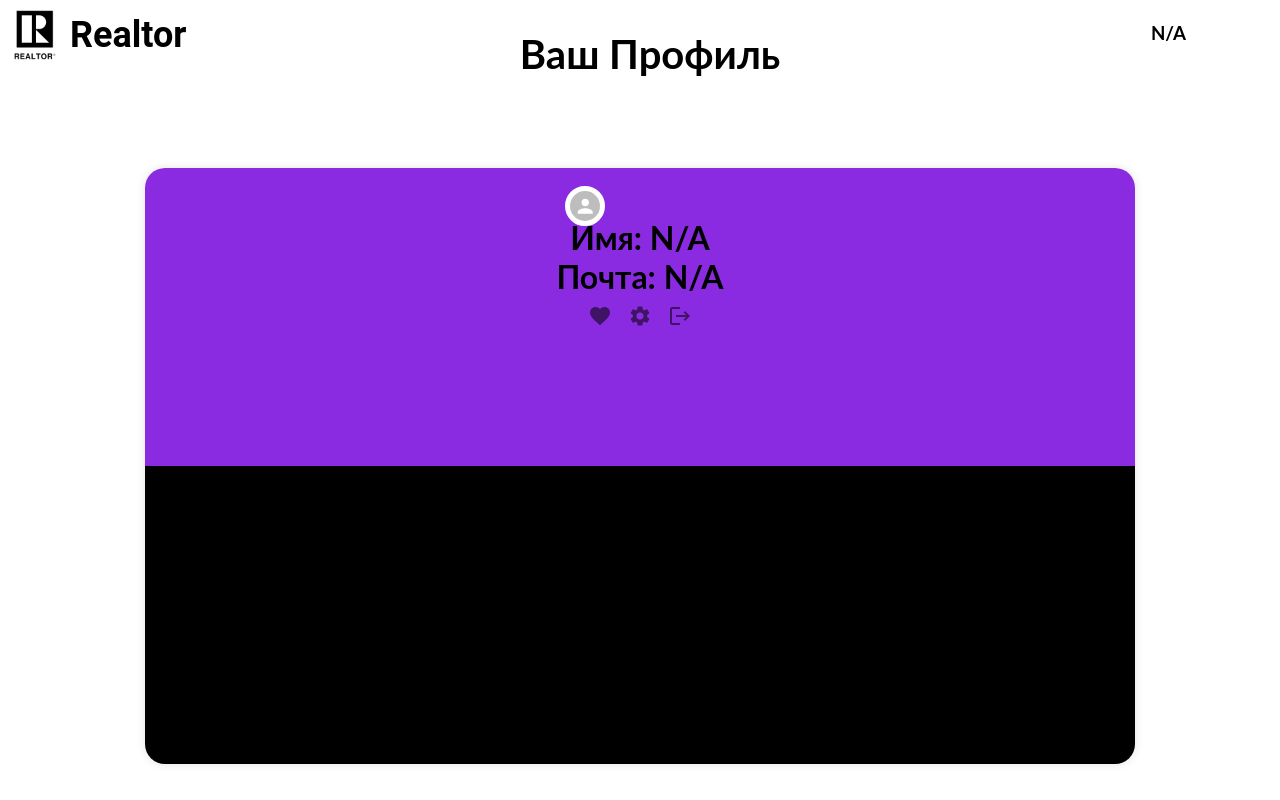
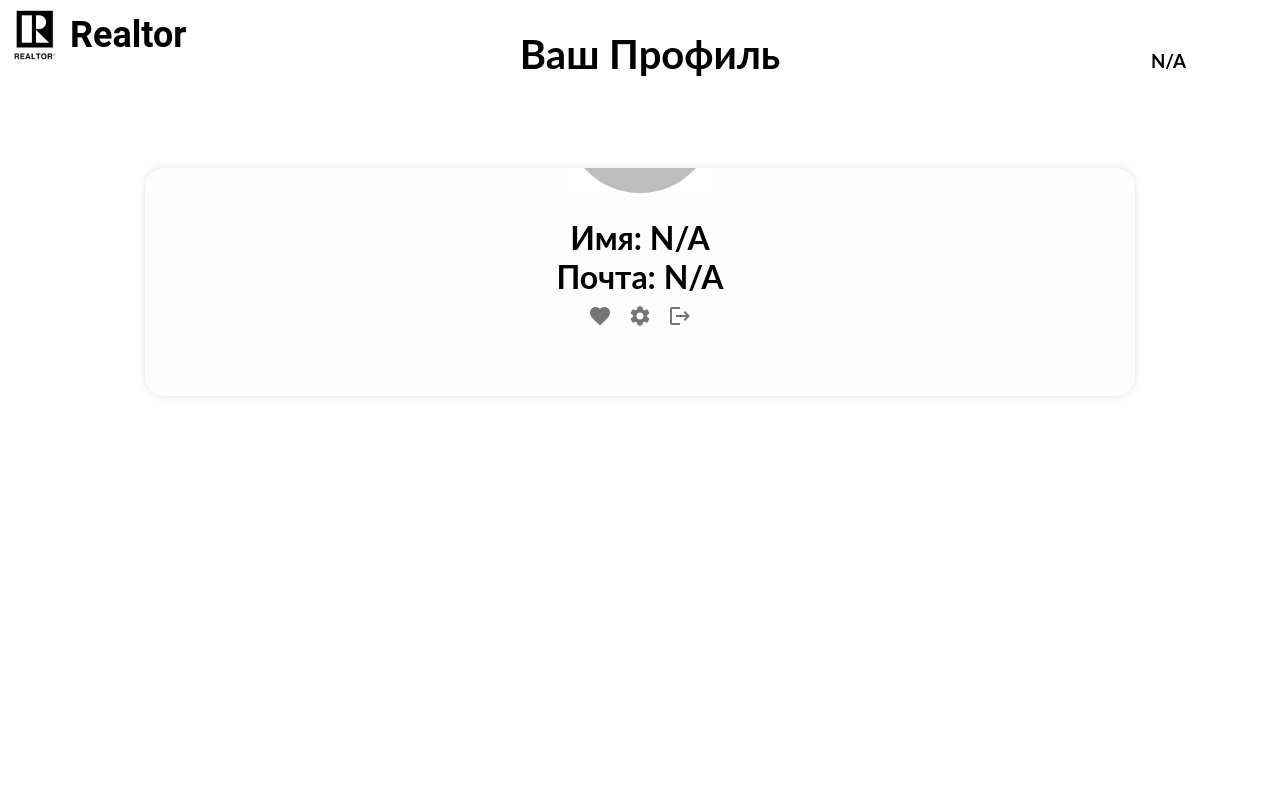
Before and after one commit to Muhammadrashod/Realtor-App, a React (Create React App) app: page /profile in a window 1280 px wide. Shown: the top 800 px of the page. Built offline with nearby package versions, Linux system fonts and the light colour scheme.

Commit message:
ProfilePage

```diff
--- a/package.json
+++ b/package.json
@@ -55,5 +55,8 @@
       "last 1 firefox version",
       "last 1 safari version"
     ]
+  },
+  "devDependencies": {
+    "@wixc3/react-board": "^2.3.0"
   }
 }
--- a/src/pages/ProfilePage/ProfilePage.style.ts
+++ b/src/pages/ProfilePage/ProfilePage.style.ts
@@ -1,13 +1,12 @@
 import styled from "styled-components";
 import { Avatar as MuiAvatar } from "@mui/material";
 import "../../components/UI/FadeIn/FadeInAnimation.css";
-
 
 export const StyledProfilePage = styled.div`
   position: relative;
   box-shadow: 0 0 10px #e3e3e3;
   border-radius: 20px;
-  background: linear-gradient(to bottom, blueviolet 50%, black 50%);  height: 596px;
+  background: #fefefe;
   margin: 0 auto;
   width: 990px;
   text-align: center;
@@ -19,7 +18,7 @@ export const StyledProfilePage = styled.div`
 
 export const AvatarContainer = styled.div`
   position: absolute;
-  top: 0;
+  top: -50px; /* Adjust the distance above the container */
   left: 50%;
   transform: translateX(-50%);
   width: 150px;
@@ -31,7 +30,7 @@ export const AvatarTextContainer = styled.div`
   display: flex;
   align-items: center;
   position: absolute;
-  top: 12px;
+  top: 40px;
   left: 90.5%;
   transform: translateX(-50%);
   margin: 10px;
@@ -76,13 +75,11 @@ export const HeadingContainer = styled.div`
 `;
 
 export const StyledAvatar = styled(MuiAvatar)`
-  width: 100%;
-  height: 100%;
   border: 5px solid #fff;
   border-radius: 50%;
   position: absolute;
-  top: 50%;
-  transform: translateY(-50%);
+  left: 50%; /* Center horizontally */
+  transform: translate(-50%, -50%) scale(5); /* Adjust the scale factor to make it enormous */
 `;
 
 export const MiniAvatar = styled(MuiAvatar)`
--- a/src/pages/ProfilePage/ProfilePage.tsx
+++ b/src/pages/ProfilePage/ProfilePage.tsx
@@ -6,13 +6,13 @@ import LogoutIcon from "@mui/icons-material/Logout";
 import { Settings } from "@mui/icons-material";
 import {
   StyledProfilePage,
-  AvatarContainer,
   StyledAvatar,
   IconContainer,
   InfoContainer,
   InfoText,
   HeadingContainer,
   AvatarTextContainer,
+  AvatarContainer,
 } from "./ProfilePage.style";
 import { Heading } from "../../components/Typography/Heading";
 import { Container } from "../../components/UI/Container/Container.style";
```
Also changed, not shown: src/pages/GreetingPage/GreetingPage.style.ts (line endings or trailing spaces), 1 other file (tests, documents, lock files or other folders).
